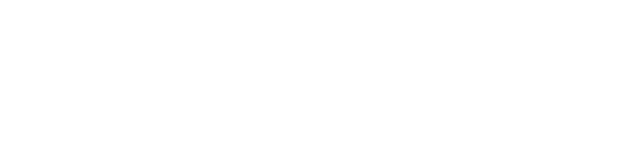
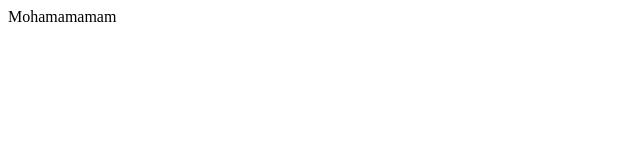
Before and after one commit to Mohammad-Sol1/Kunskapkontrol3-grupp2, a plain HTML site: page index.html in a window 1280 px wide. Shown: the whole page, without its empty margins (0-640 px from the left). Drawn offline with Linux system fonts and the light colour scheme.

Commit message:
Update index.html

```diff
--- a/index.html
+++ b/index.html
@@ -8,7 +8,7 @@
   </head>
   <body>
 
-
+    Mohamamamam
 
     <script src="/app.js"></script>
   </body>
```
